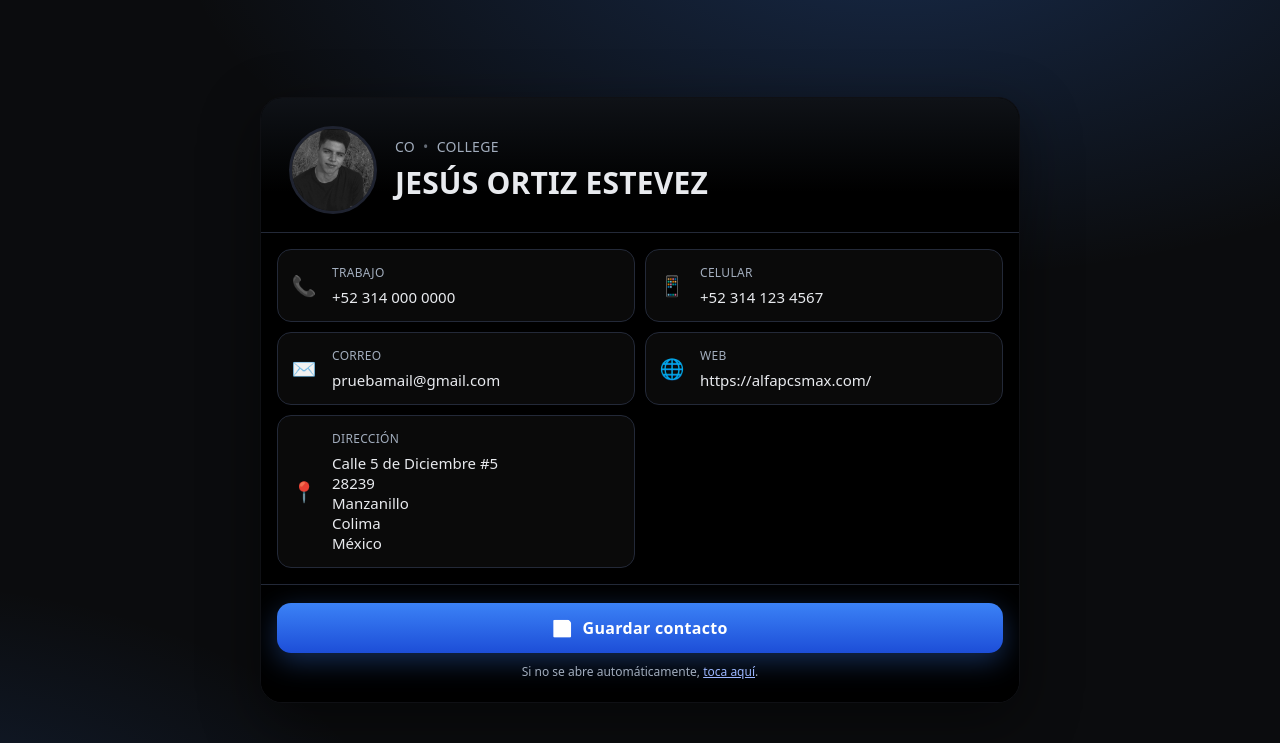
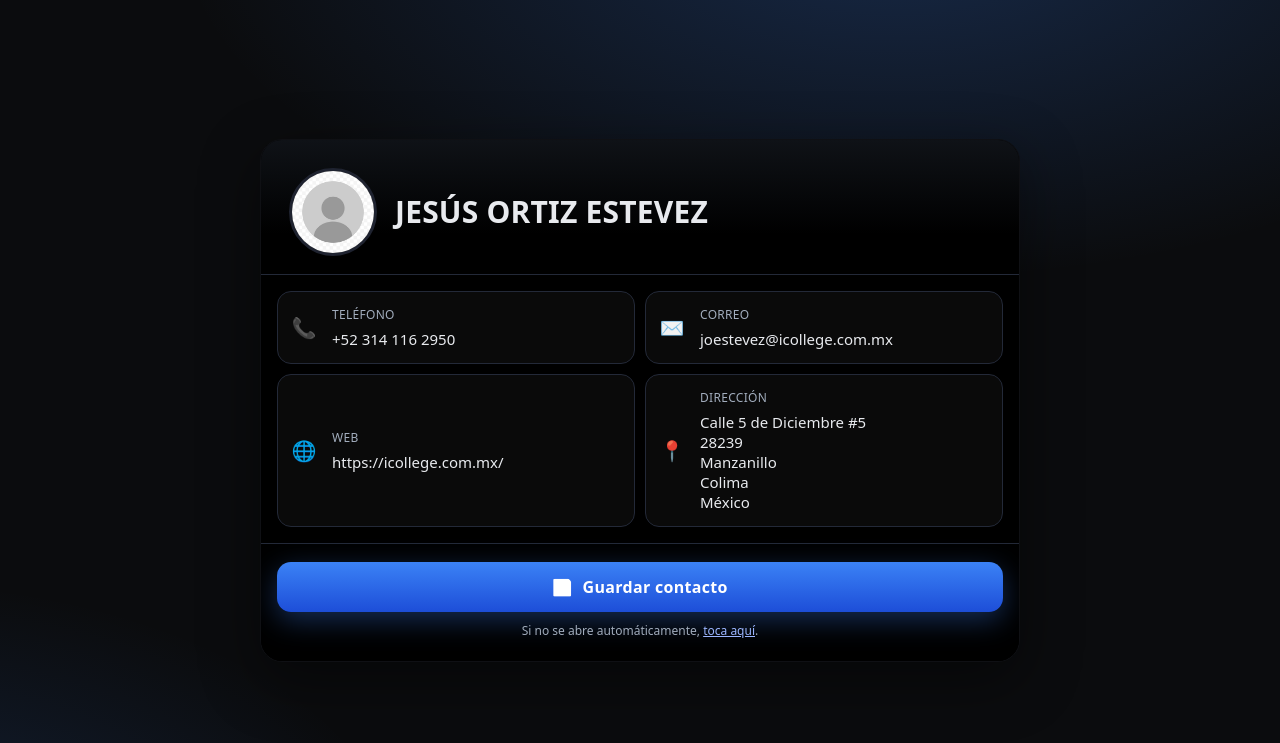
Before and after one commit to Yukhio/ApiDatos, a Flask app: page /datos in a window 1280 px wide. Shown: the top 743 px of the page. Run offline with Flask 3, Linux system fonts and the light colour scheme.

Commit message:
info actualizada

```diff
--- a/app.py
+++ b/app.py
@@ -9,19 +9,18 @@ BOOT_UUID = None
 
 def seed_contact():
     uid = "datos"
-    # Evitamos usar url_for fuera de contexto; usamos la ruta pública /static
-    avatar_path = app.static_url_path + "/img/perfiles/Yukhio.png"
+    avatar_path = app.static_url_path + "/img/perfiles/prov.jpg"
     CONTACTS[uid] = {
         "uuid": uid,
-        "avatar": avatar_path,  # relativo; luego lo volvemos absoluto cuando haga falta
+        "avatar": avatar_path,
         "firstName": "JESÚS",
         "lastName": "ORTIZ ESTEVEZ",
         "title": "CO",
         "org": "COLLEGE",
-        "phoneWork": "+52 314 000 0000",
+        "phoneWork": "+52 314 116 2950",
         "phoneMobile": "+52 314 123 4567",
-        "email": "pruebamail@gmail.com",
-        "website": "https://alfapcsmax.com/",
+        "email": "joestevez@icollege.com.mx",
+        "website": "https://icollege.com.mx/",
         "street": "Calle 5 de Diciembre #5",
         "city": "Manzanillo",
         "state": "Colima",
@@ -30,7 +29,6 @@ def seed_contact():
     }
     return uid
 
-# Siembra al arrancar
 if not CONTACTS:
     BOOT_UUID = seed_contact()
 
@@ -45,7 +43,6 @@ def api_card(uid):
     card = CONTACTS.get(uid)
     if not card:
         abort(404)
-    # Construir URL absoluta para el avatar
     data = dict(card)
     data["avatar"] = request.url_root.rstrip("/") + card["avatar"]
     return jsonify(data)
@@ -61,7 +58,6 @@ def front_card(uid):
 def root():
     return render_template("welcome.html", demo_uuid="datos")
 
-# ========= vCard (.vcf) =========
 @app.get("/contact/<uid>/card.vcf")
 def vcard(uid):
     c = CONTACTS.get(uid)
--- a/templates/card.html
+++ b/templates/card.html
@@ -5,7 +5,9 @@
     <meta charset="utf-8" />
     <meta name="viewport" content="width=device-width, initial-scale=1" />
     <title>{{ c.firstName }} {{ c.lastName }} — V-Card</title>
-    <meta name="color-scheme" content="dark light" />
+    <meta name="color-scheme" content="light" />
+    <!-- Fuente (opcional). Si no tienes internet en el server, la quitas y usará system UI -->
+    <link href="https://fonts.googleapis.com/css2?family=Inter:wght@400;600;800&display=swap" rel="stylesheet">
     <link rel="stylesheet" href="{{ url_for('static', filename='style.css') }}" />
 </head>
 
@@ -15,11 +17,11 @@
             <header class="card__header">
                 <img class="avatar" src="{{ c.avatar }}" alt="Foto de {{ c.firstName }}" />
                 <div class="id">
-                    <div class="titleline">
+                    <!-- <div class="titleline">
                         <span class="role">{{ c.title }}</span>
                         <span class="dot">•</span>
                         <span class="org">{{ c.org }}</span>
-                    </div>
+                    </div> -->
                     <h1 class="name">{{ c.firstName }} {{ c.lastName }}</h1>
                 </div>
             </header>
@@ -28,18 +30,18 @@
                 <a class="row" href="tel:{{ c.phoneWork }}">
                     <div class="icon">📞</div>
                     <div class="info">
-                        <div class="label">Trabajo</div>
+                        <div class="label">Teléfono</div>
                         <div class="value">{{ c.phoneWork }}</div>
                     </div>
                 </a>
 
-                <a class="row" href="tel:{{ c.phoneMobile }}">
+                <!-- <a class="row" href="tel:{{ c.phoneMobile }}">
                     <div class="icon">📱</div>
                     <div class="info">
                         <div class="label">Celular</div>
                         <div class="value">{{ c.phoneMobile }}</div>
                     </div>
-                </a>
+                </a> -->
 
                 <a class="row" href="mailto:{{ c.email }}">
                     <div class="icon">✉️</div>
```
Also changed, not shown: static/img/perfiles/prov.jpg (added).
